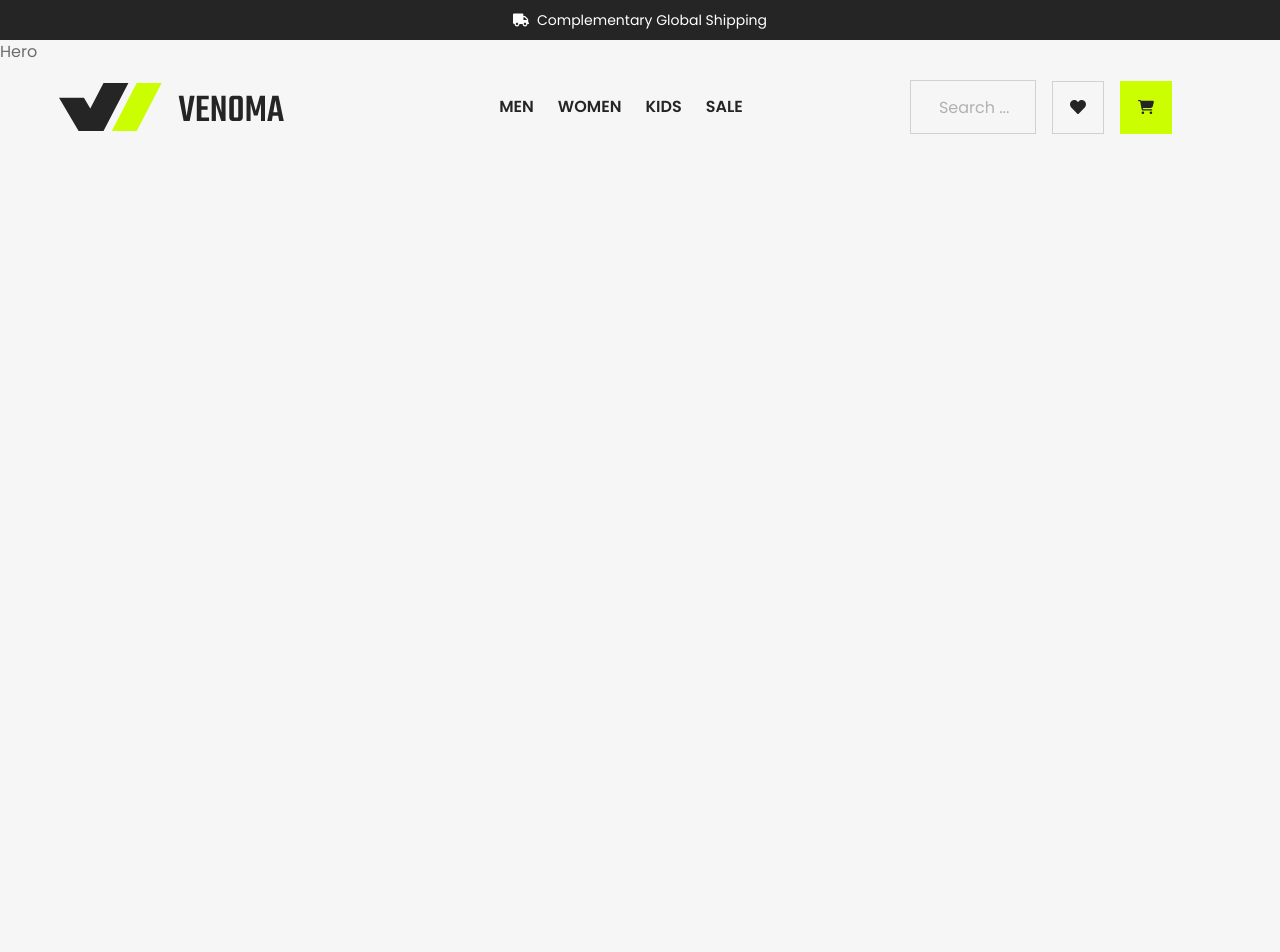
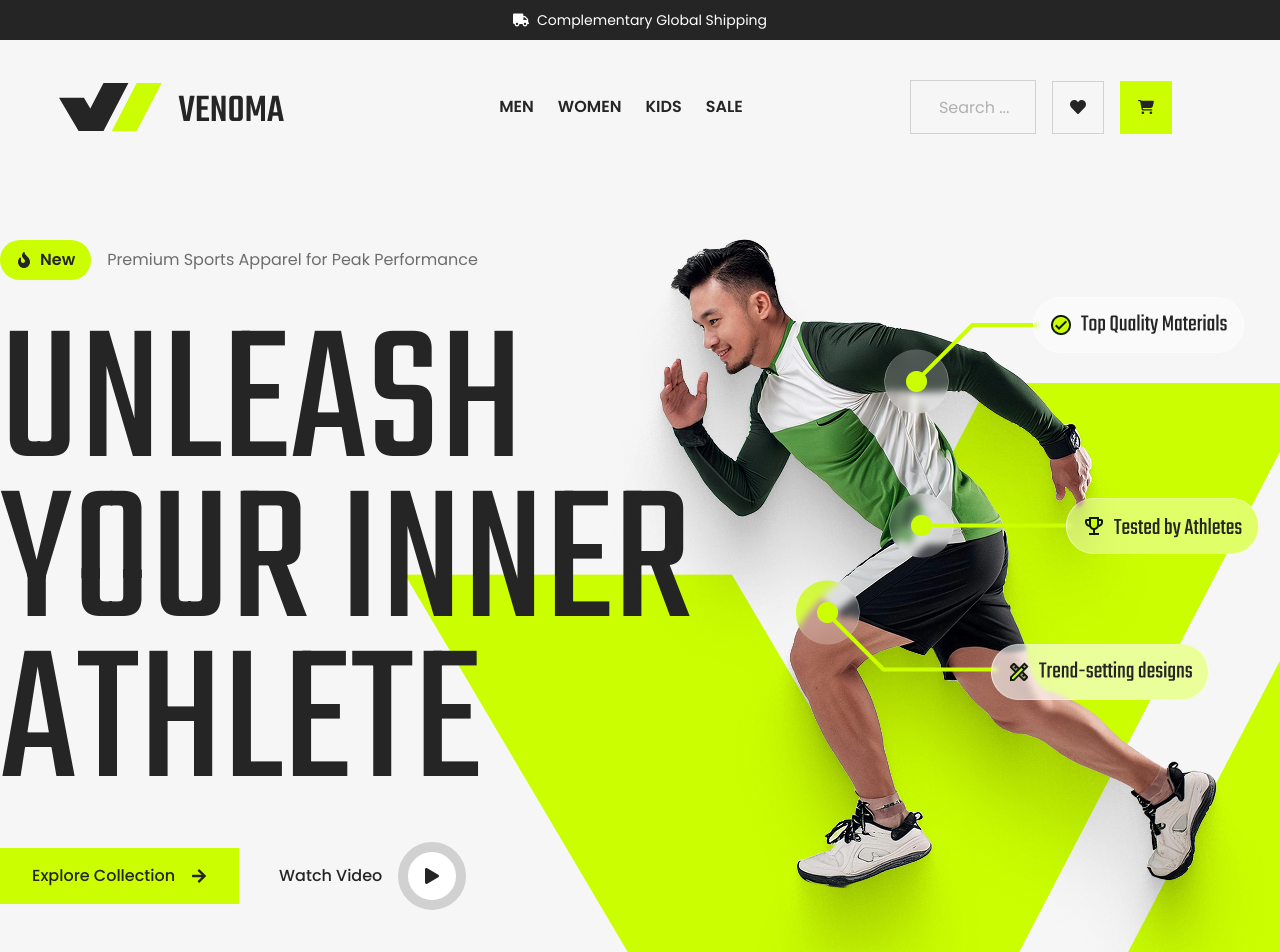
Before and after one commit to KRI5H03/venoma, a Next.js app: page / in a window 1280 px wide. Shown: the top 952 px of the page. Built offline with nearby package versions, Linux system fonts and the light colour scheme.

Commit message:
completed the landing page

```diff
--- a/components/Header.tsx
+++ b/components/Header.tsx
@@ -7,7 +7,7 @@ import Sidenav from "./Sidenav";
 
 const Header = () => {
   return (
-    <header className="xl:absolute max-w-[1440px] mx-auto left-0 right-0 ">
+    <header className="xl:absolute max-w-[1440px] mx-auto left-0 right-0 bg-grey-50">
       <div className="container mx-auto">
         <div className="flex justify-center items-center py-10 ">
           {/* Logo and sidenav */}
@@ -48,7 +48,7 @@ const Header = () => {
             </button>
             {/* car btn */}
             <button className="btn-icon btn-accent">
-              <FaCartShopping className="text-primary"/>
+              <FaCartShopping className="text-primary" />
             </button>
           </div>
         </div>
--- a/components/Hero.tsx
+++ b/components/Hero.tsx
@@ -1,8 +1,50 @@
 import React from 'react'
+import { FaArrowRight, FaFire, FaPlay } from 'react-icons/fa'
 
 const Hero = () => {
   return (
-    <section className='bg-[#f6f6f6] xl:h-[1064px]'>Hero</section>
+    <section className='bg-grey-50 xl:h-[1064px] bg-[url(/assets/img/hero/bg.png)] bg-no-repeat bg-[60%] md:bg-bottom-right xl:bg-right'>
+      <div className='container mx-auto flex items-center h-full'>
+        <div className='relative flex flex-col xl:flex-row items-center w-full'>
+          {/* text */}
+          <div className='w-full max-w-[760px] mb-8 md:mb-0 flex flex-col items-center xl:items-start'>
+            {/* badge & text */}
+            <div className='flex items-center gap-4 mb-12'>
+              <div className='bg-accent text-primary flex items-center gap-2 py-2 px-4 rounded-full'>
+                <FaFire />
+                <p className='font-semibold'>New</p>
+              </div>
+              <p>Premium Sports Apparel for Peak Performance</p>
+            </div>
+            {/* h1 */}
+            <h1 className='h1 mb-[40px] text-center xl:text-start'>Unleash <br /> Your Inner <br /> Athlete </h1>
+            {/* btns */}
+            <div className='flex flex-col xl:flex-row gap-10 mb-32 md:mb-0'>
+              {/* cta button */}
+              <button className='btn btn-accent'>
+                <div className='flex items-center gap-4'>
+                  <span>Explore Collection</span>
+                  <FaArrowRight />
+                </div>
+              </button>
+              {/* play btn */}
+              <button className='h-[56px] font-medium text-primary flex items-center justify-center cursor-pointer'>
+                <div className='flex items-center gap-4'>
+                  <span>Watch Video</span>
+                  <div className='bg-white text-primary rounded-full border-10 border-grey-200 p-4'>
+                    <FaPlay />
+                  </div>
+                </div>
+              </button>
+            </div>
+          </div>
+          {/* image */}
+          <div className=' relative xl:absolute xl:-right-[100px] xl:-top-7'>
+            <img src="assets/img/hero/running.png" alt="" />
+          </div>
+        </div>
+      </div>
+    </section>
   )
 }
 
```
